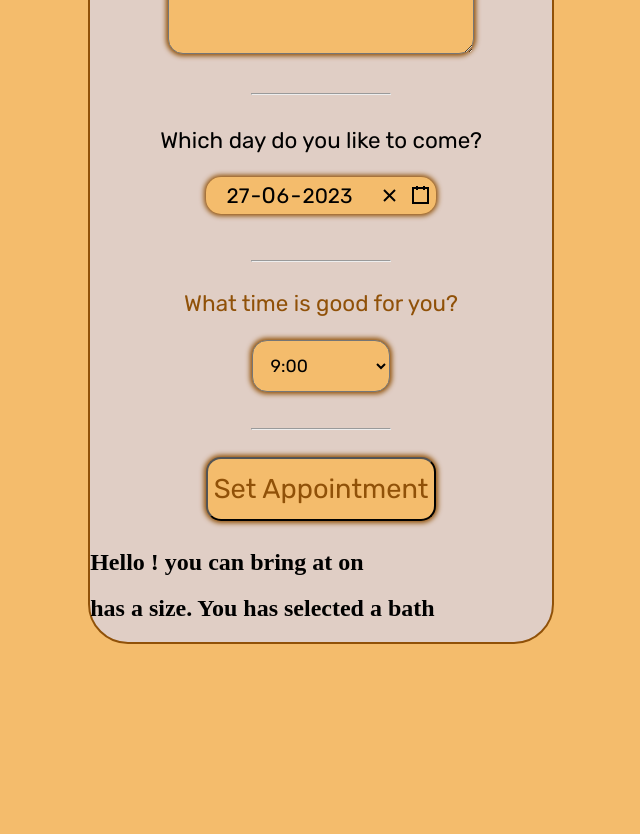
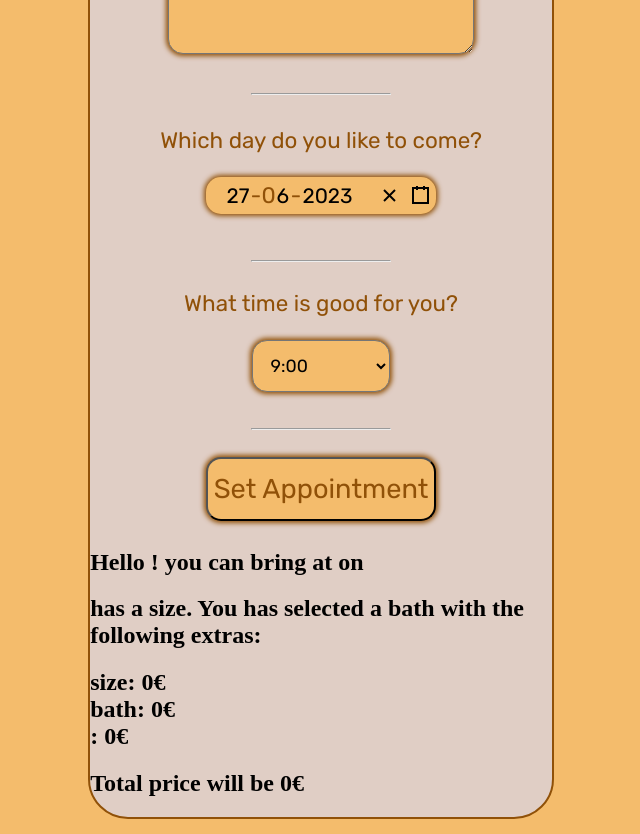
Before and after one commit to Pitnaut/DoggySpa, a React (Vite) app: page / in a window 1280 px wide. Shown: the part 980-1814 px from the top of the page, without its empty margins (319-959 px from the left). Before the commit the page ends 1639 px from the top, so only its background shows below. Built offline with nearby package versions, Linux system fonts and the light colour scheme; a web font is replaced by a local one.

Commit message:
set prices for the selections and set total prices

```diff
--- a/src/app/App.jsx
+++ b/src/app/App.jsx
@@ -1,9 +1,9 @@
-import React, { useState } from 'react';
+import React, { useState, useEffect } from 'react';
 import '../stylesheets/App.css';
 import Header from '../components/Header'
 import Form from '../components/Form'
 import Ticket from '../components/Ticket'
-import { monthNames, toOrdinal, sizeReducer } from '../utilities/data'
+import { monthNames, toOrdinal, sizeReducer, calculateSizePrice, calculateBathPrice, calculateExtraPrice } from '../utilities/data'
 
 function App() {
 
@@ -14,23 +14,40 @@ function App() {
   const [month, setMonth] = useState('');
   const [size, setSize] = useState('');
   const [bath, setBath] = useState('');
+  const [extras, setExtras] = useState([]);
+  const [sizePrice, setSizePrice] = useState(0);
+  const [bathPrice, setBathPrice] = useState(0);
+  const [extraPrice, setExtraPrice] = useState(0);
+  const [totalPrice, setTotalPrice] = useState(0);
 
   const handleFormSubmit = formData => {
 
-    const { selectedDate } = formData;
+
+    const { selectedDate, userName, petName, selectedHour, selectedSize, selectedBath, selectedExtra } = formData;
     const selectedDay = selectedDate.getDate();
     const selectedMonth = selectedDate.getMonth();
-    const selectedSize = formData.selectedSize;
 
 
-    setUserName(formData.userName);
-    setPetName(formData.petName);
-    setHour(formData.selectedHour);
+    setUserName(userName);
+    setPetName(petName);
+    setHour(selectedHour);
     setDay(toOrdinal(selectedDay));
     setMonth(monthNames[selectedMonth]);
-    setSize(sizeReducer(selectedSize))
-    setBath(formData.selectedBath)
+    setSize(sizeReducer(selectedSize));
+    setBath(selectedBath);
+    setExtras(selectedExtra)
   };
+
+  useEffect(() => {
+    const sizePrice = calculateSizePrice(size);
+    const bathPrice = calculateBathPrice(bath);
+    const extraPrice = calculateExtraPrice(extras)
+    setSizePrice(sizePrice);
+    setBathPrice(bathPrice);
+    setExtraPrice(extraPrice)
+    setTotalPrice(sizePrice + bathPrice + extraPrice)
+  }, [size, bath, extras]);
+
 
 
   return (
@@ -45,6 +62,11 @@ function App() {
       month={month}
       size={size}
       bath={bath}
+      extras={extras}
+      sizePrice={sizePrice}
+      bathPrice={bathPrice}
+      extraPrice={extraPrice}
+      totalPrice={totalPrice}
       />
     </div>
   )
--- a/src/components/Form.jsx
+++ b/src/components/Form.jsx
@@ -125,13 +125,13 @@ const Form = ({ onSubmit }) => {
 					<br/>
           <div className="checkboxform">
             <input
-              id="ear"
+              id="ear cleaning"
               type="checkbox"
               name="extras"
-              value="ear"
+              value="ear cleaning"
               onChange={handleCheck}
               />
-              <label htmlFor="ear">Ear cleaning</label>
+              <label htmlFor="ear cleaning">Ear cleaning</label>
             <input
               id="pedicure"
               type="checkbox"
@@ -166,7 +166,7 @@ const Form = ({ onSubmit }) => {
           <hr/>
 				</section>
         <section className="calendarcontainer">
-          <span>Which day do you like to come?</span>
+          <span className="calendarquestion">Which day do you like to come?</span>
           <DatePicker className ="react-date-picker" onChange={onChange} value={value} format="dd-MM-y" />
           <hr/>
         </section>
--- a/src/components/Ticket.jsx
+++ b/src/components/Ticket.jsx
@@ -1,13 +1,23 @@
 import React from 'react';
 
-const Ticket = ({ userName, petName, selectedHour, day, month, size, bath }) => {
+const Ticket = ({ userName, petName, selectedHour, day, month, size, bath, extras, sizePrice, bathPrice, extraPrice, totalPrice }) => {
   return (
 		<div className="ticketcontainer">
 			<h2 className="appointmentreview">
 				Hello {userName}! you can bring {petName} at {selectedHour} on {month} {day}
 			</h2>
       <h2 className="appointmentdata">
-        {petName} has a {size} size. You has selected a {bath} bath
+        {petName} has a {size} size. You has selected a {bath} bath with the following extras: {extras}
+      </h2>
+      <h2 className="detail">
+        {size} size: {sizePrice}€
+        <br/>
+        {bath} bath: {bathPrice}€
+        <br/>
+        {extras}: {extraPrice}€
+      </h2>
+      <h2 className="totalprice">
+        Total price will be {totalPrice}€
       </h2>
 		</div>
 	)
--- a/src/stylesheets/Form.css
+++ b/src/stylesheets/Form.css
@@ -204,10 +204,10 @@ input[type="radio"]:checked + *::before {
 }
 
 .calendarcontainer span {
-
   margin-bottom: 5%;
   font-family: "rubik";
   font-size: 1.4rem;
+  color:#905108;
 }
 
 .calendarcontainer hr {
--- a/src/utilities/data.js
+++ b/src/utilities/data.js
@@ -30,7 +30,7 @@ const toOrdinal = (number) => {
   };
 };
 
-//function to convert size
+// Function to convert size
 const sizeReducer = (string) => {
   if (string === "S (less than 5kg)") {
     return "S";
@@ -43,4 +43,50 @@ const sizeReducer = (string) => {
   }
 };
 
-export {monthNames, sizes, hours, toOrdinal, sizeReducer};
+// Function to get prize from size options
+
+const calculateSizePrice = (size) => {
+  let sizePrice = 0;
+  if (size === "S") {
+    sizePrice = 5;
+  } else if (size === "M") {
+    sizePrice = 10;
+  } else if (size === "L") {
+    sizePrice = 15;
+  } else if (size === "XL") {
+    sizePrice = 20
+  }
+  return sizePrice
+};
+
+// Function to get price from bath options
+
+const calculateBathPrice = (bath) => {
+  let bathPrice = 0;
+  if (bath === "Standard") {
+    bathPrice = 10;
+  } else if (bath === "Premium") {
+    bathPrice = 15;
+  } else if (bath === "Deluxe") {
+    bathPrice = 20
+  }
+  return bathPrice
+};
+
+// Function to get price from extra options
+
+const calculateExtraPrice = (extras) => {
+  let extraPrice = 0;
+  extras.forEach((extra) => {
+    if(extra === "ear cleaning") {
+      extraPrice += 5;
+    } else if (extra === "pedicure") {
+      extraPrice += 10;
+    } else if (extra === "haircut") {
+      extraPrice += 20;
+    }
+  });
+  return extraPrice
+}
+
+export { monthNames, sizes, hours, toOrdinal, sizeReducer, calculateSizePrice, calculateBathPrice, calculateExtraPrice };
```
